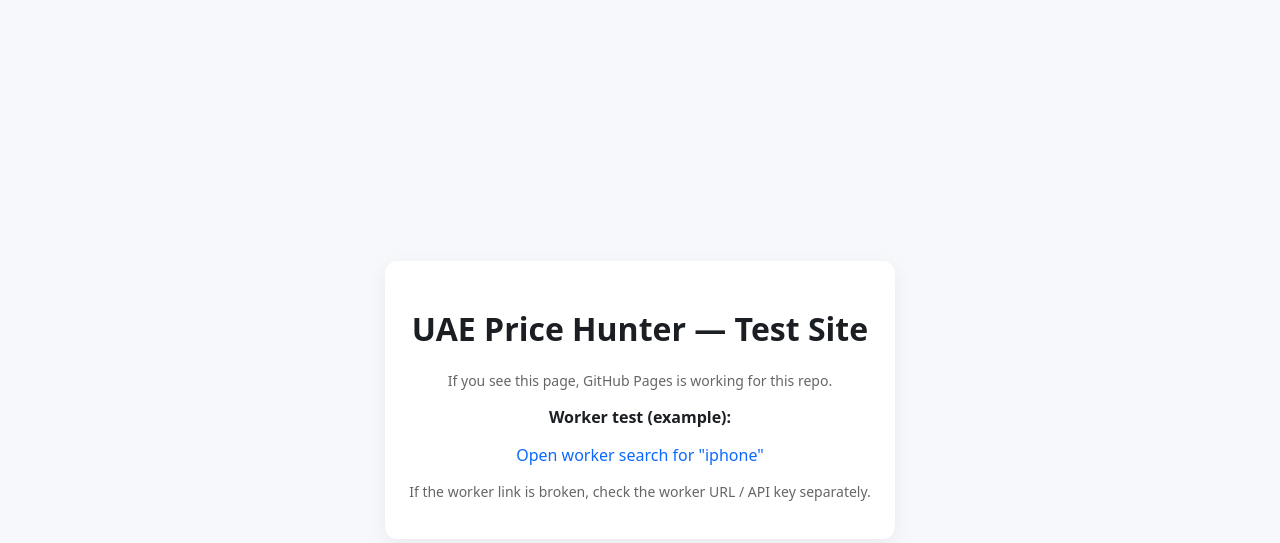
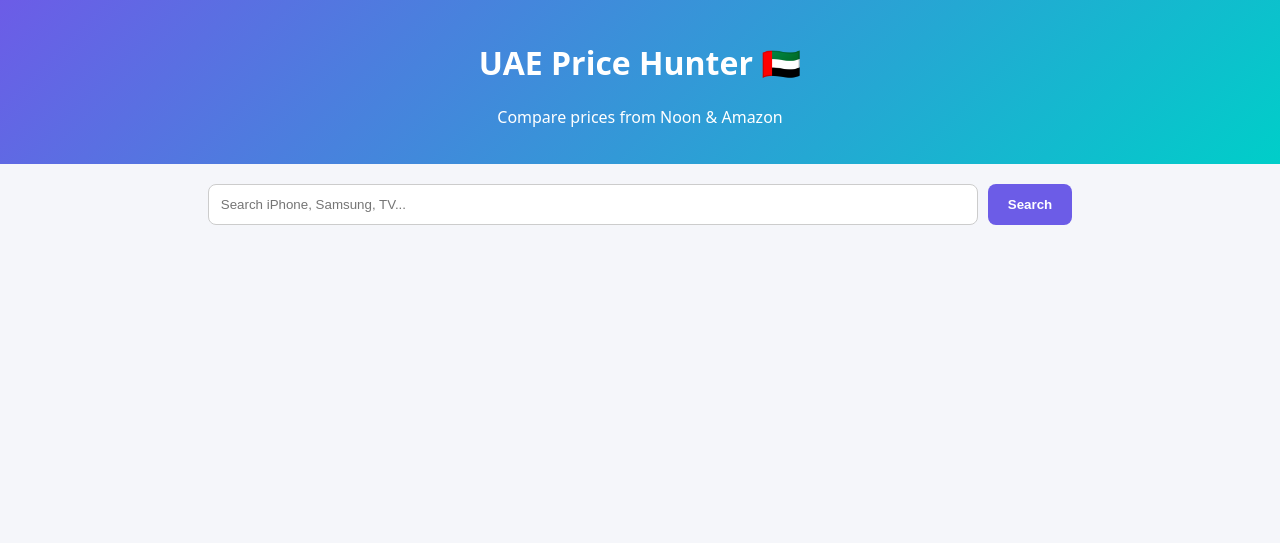
Before and after one commit to ehabmalaeb12/noon-worker, a website: page frontend/index.html in a window 1280 px wide. Drawn offline with Linux system fonts and the light colour scheme.

Commit message:
Update index.html

```diff
--- a/frontend/index.html
+++ b/frontend/index.html
@@ -1,33 +1,27 @@
-<!doctype html>
+<!DOCTYPE html>
 <html lang="en">
 <head>
-  <meta charset="utf-8" />
-  <meta name="viewport" content="width=device-width,initial-scale=1" />
-  <title>UAE Price Hunter — Test</title>
-  <style>
-    body{font-family:system-ui,-apple-system,Segoe UI,Roboto,Arial;display:flex;flex-direction:column;align-items:center;justify-content:center;height:100vh;margin:0;background:#f7f8fb;color:#1b1f23}
-    .box{max-width:920px;padding:24px;border-radius:12px;background:#fff;box-shadow:0 6px 20px rgba(12,15,30,.06);text-align:center}
-    a{color:#0b69ff;text-decoration:none}
-    .muted{color:#666;font-size:14px;margin-top:8px}
-  </style>
+  <meta charset="UTF-8" />
+  <meta name="viewport" content="width=device-width, initial-scale=1.0"/>
+  <title>UAE Price Hunter</title>
+  <link rel="stylesheet" href="style.css"/>
 </head>
 <body>
-  <div class="box">
-    <h1>UAE Price Hunter — Test Site</h1>
-    <p class="muted">If you see this page, GitHub Pages is working for this repo.</p>
 
-    <p><strong>Worker test (example):</strong></p>
-    <p><a id="workerLink" href="#" target="_blank">Open worker search for "iphone"</a></p>
+  <header>
+    <h1>UAE Price Hunter 🇦🇪</h1>
+    <p>Compare prices from Noon & Amazon</p>
+  </header>
 
-    <p class="muted">If the worker link is broken, check the worker URL / API key separately.</p>
-  </div>
+  <main>
+    <div class="search-box">
+      <input id="query" placeholder="Search iPhone, Samsung, TV..." />
+      <button onclick="search()">Search</button>
+    </div>
 
-  <script>
-    // Replace this URL with your worker test endpoint if different:
-    const workerUrl = 'https://ehabmalaeb12.github.io/noon-worker/'; // default (will be replaced below)
-    // Example worker endpoint — replace with your real worker domain if you have it:
-    const workerTest = 'https://shopping-worker.ehabmalaeb2.workers.dev/search?q=iphone';
-    document.getElementById('workerLink').href = workerTest;
-  </script>
+    <div id="results" class="results"></div>
+  </main>
+
+  <script src="script.js"></script>
 </body>
 </html>
```
